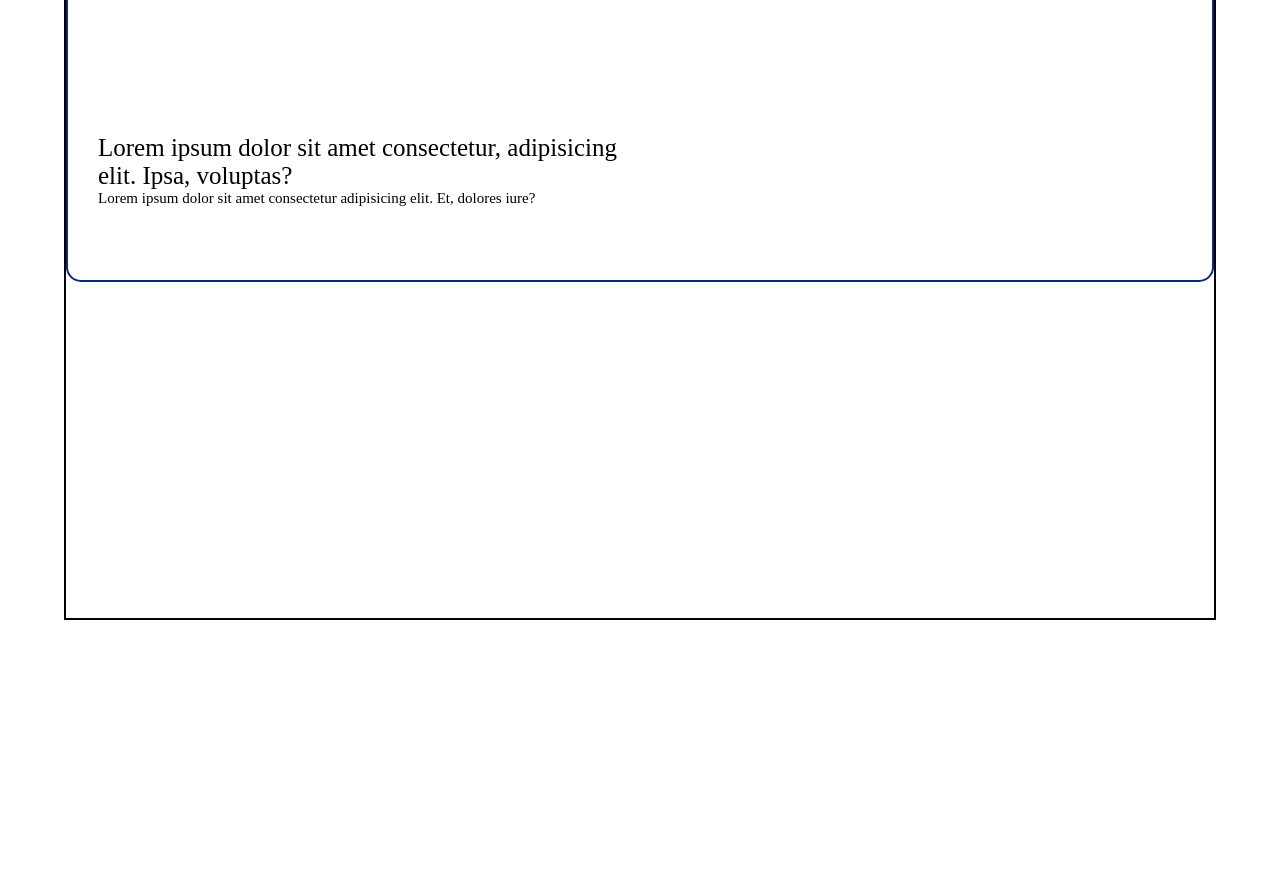
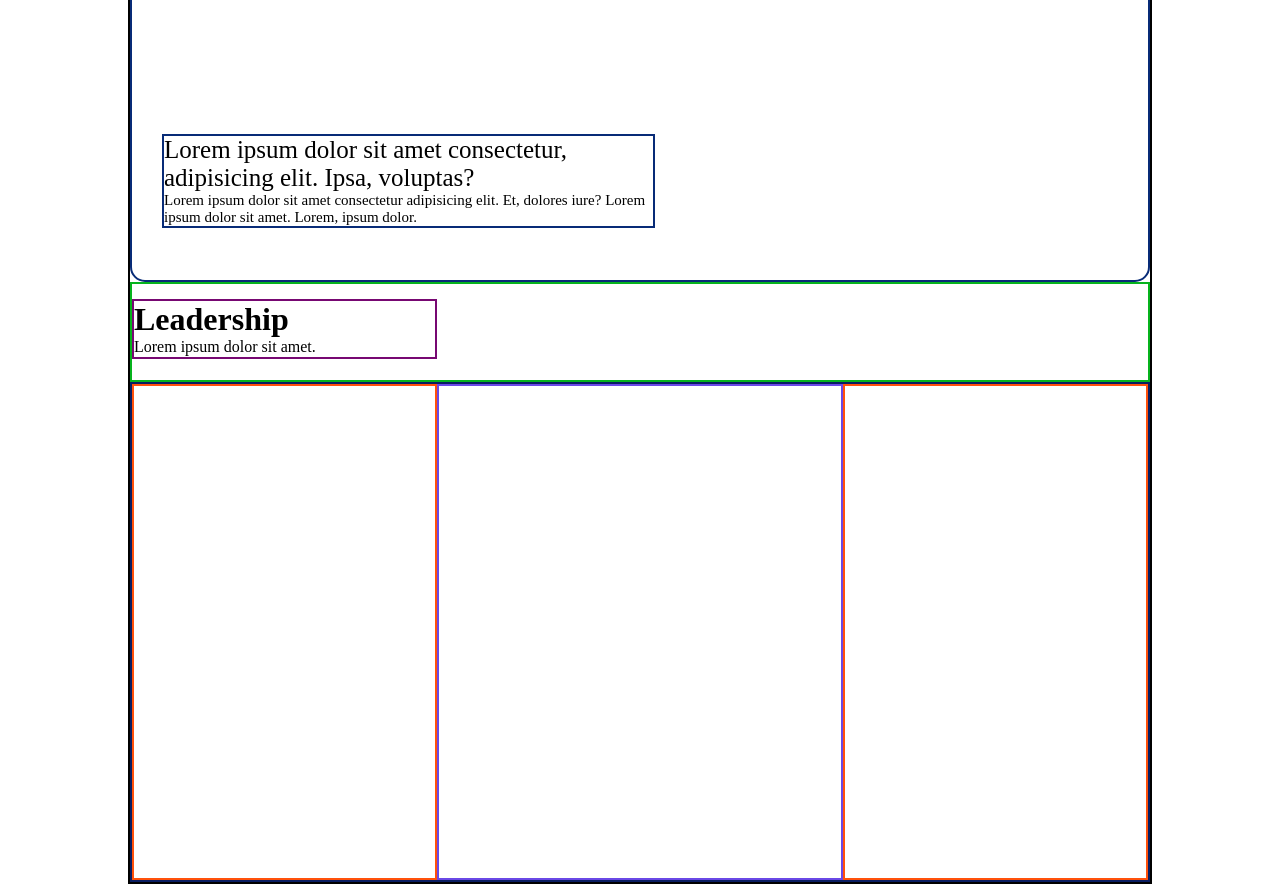
Before and after one commit to GasGas7/htmlcss-struttura-wp, a plain HTML site: page index.html in a window 1280 px wide. Shown: the part 280-1164 px from the top of the page. Before the commit the page ends 900 px from the top, so only its background shows below. Drawn offline with Linux system fonts and the light colour scheme.

Commit message:
complete main layout

```diff
--- a/index.html
+++ b/index.html
@@ -8,7 +8,7 @@
     <link rel="stylesheet" href="style.css">
 </head>
 <body>
-    <div class="container clearfix">
+    <div class="container">
         <header class="logo ">
             logo
         </header>
@@ -25,9 +25,20 @@
                 <div class="lorem_yoga">
                     <p style="font-size: 25px;">Lorem ipsum dolor sit amet consectetur, adipisicing elit. Ipsa, voluptas?
                     </p>
-                    <p style="font-size: 15px;">Lorem ipsum dolor sit amet consectetur adipisicing elit. Et, dolores iure?
+                    <p style="font-size: 15px;">Lorem ipsum dolor sit amet consectetur adipisicing elit. Et, dolores iure? Lorem ipsum dolor sit amet. Lorem, ipsum dolor.
                     </p>
                 </div>
+            </div>
+            <div class="titlemain">
+                <div class="leadership">
+                    <h1>Leadership</h1>
+                    <span>Lorem ipsum dolor sit amet.</span>
+                </div>
+            </div>
+            <div class="column_main clearfix">
+                <aside class="sidebar left"></aside>
+                <div class="contentmain"></div>
+                <aside class="sidebar right"></aside>
             </div>
         </main>
 
--- a/style.css
+++ b/style.css
@@ -12,10 +12,10 @@
 }
 
 .container{
-    width:90%;
+    width:80%;
     margin: auto;
     border: 2px solid black;
-    height: 900px;
+
 }
 /* /Utility class */
 
@@ -42,5 +42,42 @@
 
 .lorem_yoga{
     width: 50%;
+    border: 2px solid rgb(8, 43, 119);
+
+}
+
+.titlemain{
+    height: 100px;
+    width: 100%;
+    border: 2px solid rgb(6, 179, 29);
+    padding-top: 15px;
+
+}
+.leadership{
+    height:60px;
+    width: 30%;
+    border: 2px solid rgb(119, 8, 114);
+    padding-top: 20;
+}
+
+.column_main{
+    height: 500px;
+    width: 100%;
+    border: 2px solid rgb(9, 29, 97);
+}
+
+.sidebar{
+    width: 30%;
+    height: 100%;
+    border: 2px solid rgb(255, 81, 12);
+    float: left;
+
+}
+.contentmain{
+    width: 40%;
+    height: 100%;
+    border: 2px solid rgb(106, 72, 230);
+    float: left;
+
 }
 /* /Main class */
```
